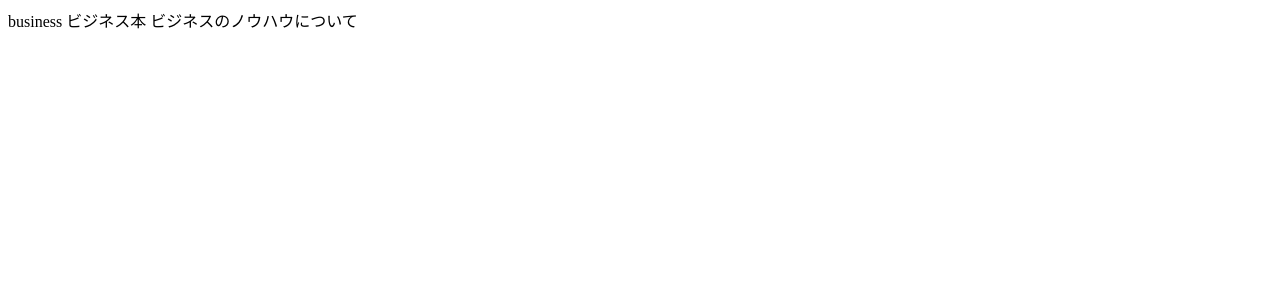
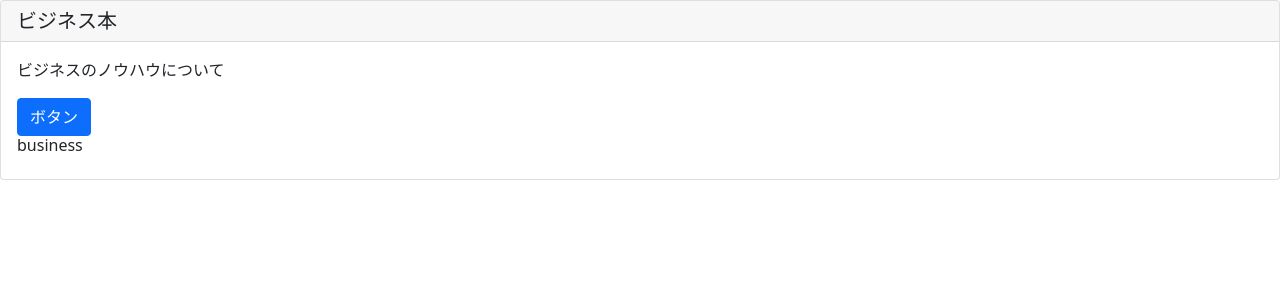
Before and after one commit to miyazakihiroaki/bookproject, a Django app: page /book/1/detail/ in a window 1280 px wide. Shown: the top 300 px of the page. Run offline with Django 3.2, Linux system fonts and the light colour scheme; data comes from the database, SQL or seed files in the repository.

Commit message:
finish4-8

```diff
--- a/book/templates/book/book_detail.html
+++ b/book/templates/book/book_detail.html
@@ -1,3 +1,14 @@
-{{ object.category }}
-{{ object.title }}
-{{ object.text }}
+{% extends 'base.html' %}
+
+{% block title %}書籍詳細{% endblock%}
+
+{% block content %}
+    <div class="card">
+        <h5 class="card-header">{{object.title}}</h5>
+        <div class="card-body">
+            <p class="card-text">{{ object.text }}</p>
+            <a href="#" class="btn btn-primary"> ボタン </a>
+            <h6 class="card-title">{{ object.category }}</h6>
+        </div>
+    </div>
+{% endblock content %}
--- /dev/null
+++ b/templates/base.html
@@ -0,0 +1,18 @@
+{% comment %} base.htmlファイルが全体の枠組みとなる。そのうえで個別ページの中で{% block title %}{% endblock content %}の情報を入れていく {% endcomment %}
+
+<!doctype html>
+<html lang="en">
+    <head>
+        <!-- Required meta tags -->
+        <meta charset="utf-8">
+        <meta name="viewport" content="width=device-width, initial-scale=1">
+
+        <!-- Bootstrap CSS -->
+        <link href="https://cdn.jsdelivr.net/npm/bootstrap@5.0.2/dist/css/bootstrap.min.css" rel="stylesheet" integrity="sha384-EVSTQN3/azprG1Anm3QDgpJLIm9Nao0Yz1ztcQTwFspd3yD65VohhpuuCOmLASjC" crossorigin="anonymous">
+
+        <title>{% block title %}{% endblock title %}|本棚アプリ</title>
+    </head>
+    <body>
+        {% block content %}{% endblock content %}
+    </body>
+</html>
```
Also changed, not shown: book/templates/book/book_list.html (+4 -13 lines).
